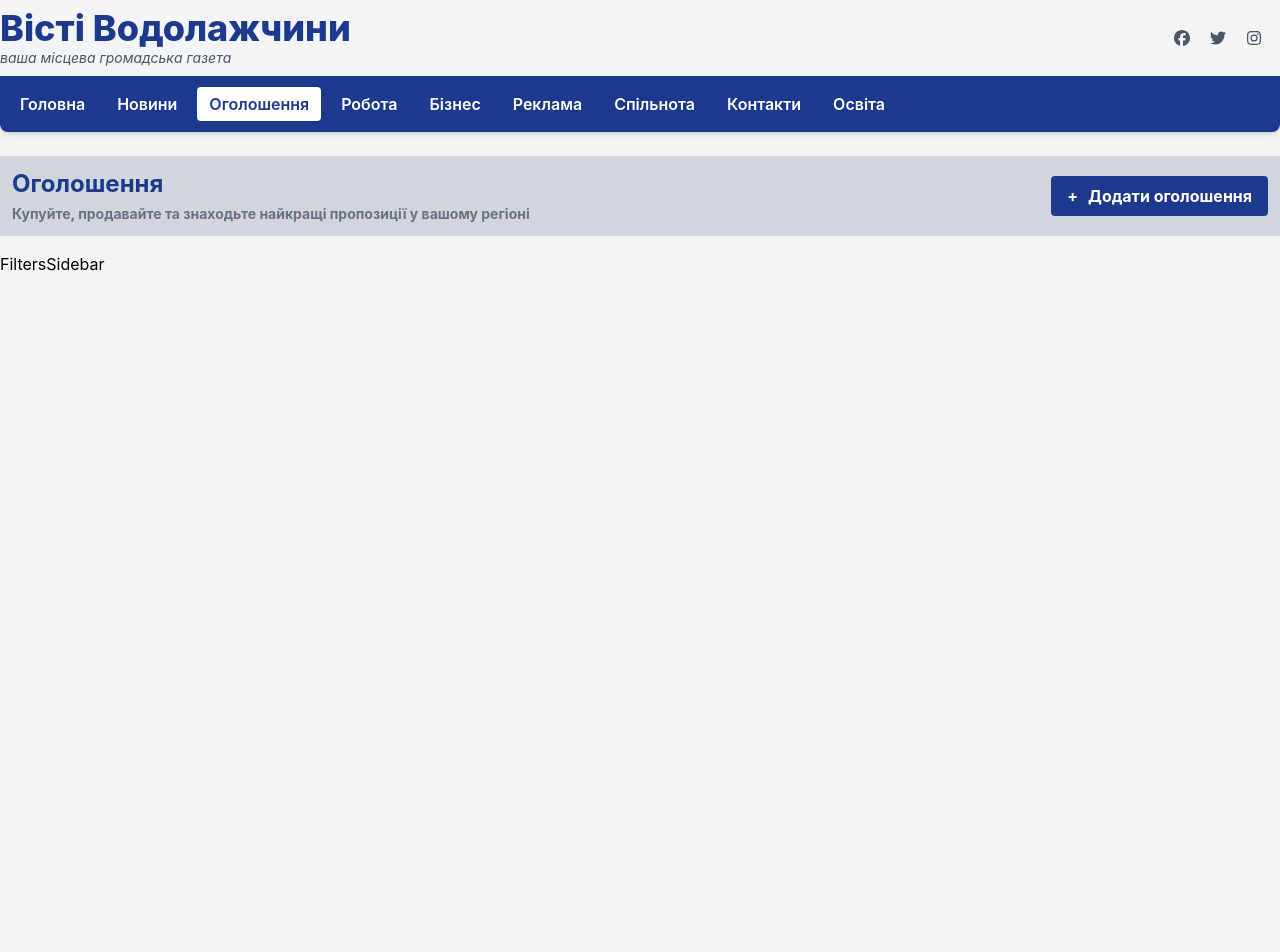
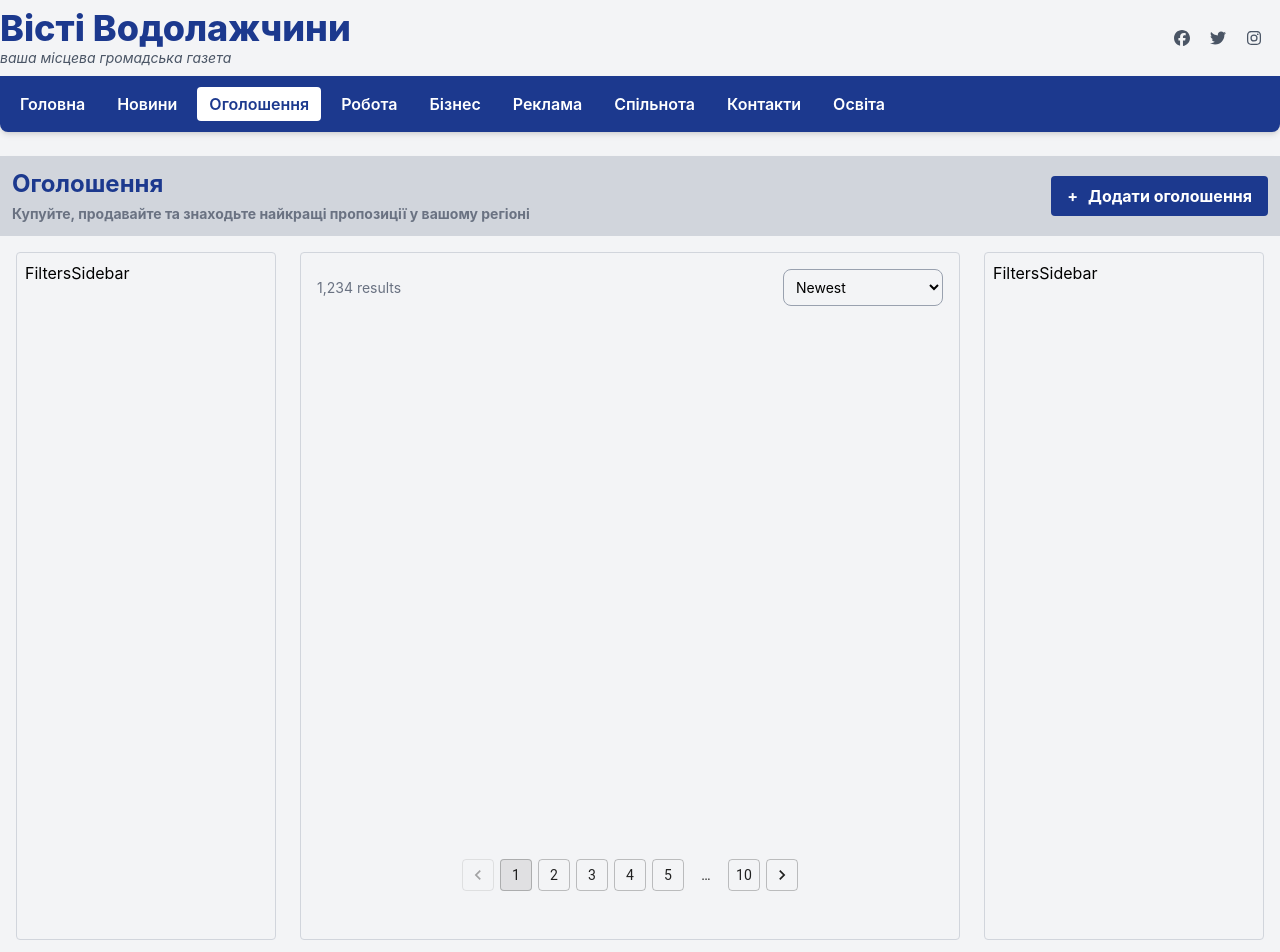
Before and after one commit to mar1anDEV/news-front-end-supabase, a React (Vite) app: page /classifieds in a window 1280 px wide. Shown: the top 952 px of the page. Built offline with nearby package versions, Linux system fonts and the light colour scheme.

Commit message:
classifieds page

```diff
--- /dev/null
+++ b/src/components/layouts/Listing.tsx
@@ -0,0 +1,14 @@
+import React from 'react'
+import MUIPagination from '../ui/pagination/MUIPagination'
+interface Props{
+    type?: string
+}
+function Listing({type}:Props) {
+  return (
+    <div key={type}>
+        <MUIPagination/>
+    </div>
+  )
+}
+
+export default Listing
--- /dev/null
+++ b/src/components/layouts/panels/ListingPanel.tsx
@@ -0,0 +1,17 @@
+import React from 'react'
+import MUIPagination from '../../ui/pagination/MUIPagination'
+function ListingPanel({ children }: { children?: React.ReactNode }) {
+  return (
+    <main className='min-w-0 space-y-4 h-full border border-gray-300 rounded'>
+        <div className='flex flex-col justify-between h-full p-4'>
+            <div className='children'>
+                {children}
+            </div>
+
+        <MUIPagination/>
+        </div>
+    </main>
+  )
+}
+
+export default ListingPanel
--- a/src/components/layouts/sidebars/filters/FiltersSidebar.tsx
+++ b/src/components/layouts/sidebars/filters/FiltersSidebar.tsx
@@ -2,7 +2,7 @@ import React from 'react'
 
 function FiltersSidebar() {
   return (
-    <aside>FiltersSidebar</aside>
+    <aside className='rounded border border-gray-300 p-2'>FiltersSidebar</aside>
   )
 }
 
--- /dev/null
+++ b/src/components/ui/ListingToolBar.tsx
@@ -0,0 +1,16 @@
+function ListingsToolbar() {
+  return (
+    <div className="flex items-center justify-between">
+      <p className="text-sm text-gray-500">1,234 results</p>
+
+      <div className="flex items-center gap-2">
+        <select className="border border-gray-400 outline-0 rounded-lg px-2 py-2 text-sm">
+          <option>Newest</option>
+          <option>Price: Low → High</option>
+        </select>
+      </div>
+    </div>
+  )
+}
+
+export default ListingsToolbar
--- /dev/null
+++ b/src/components/ui/pagination/MUIPagination.tsx
@@ -0,0 +1,16 @@
+import React from 'react'
+import Pagination from '@mui/material/Pagination';
+import Stack from '@mui/material/Stack';
+function MUIPagination() {
+  return (
+    <div className="pagination p-4 my-2">
+              <div className="w-fit mx-auto my-2">
+                <Stack spacing={2}>
+                  <Pagination count={10} variant="outlined" shape="rounded" />
+                </Stack>
+              </div>
+        </div>
+  )
+}
+
+export default MUIPagination
--- a/src/pages/Classifieds.tsx
+++ b/src/pages/Classifieds.tsx
@@ -3,7 +3,8 @@ import Layout from "../components/layouts/containerLayouts/Layout"
 import ListingPageLayout from "../components/layouts/containerLayouts/ListingPageLayout"
 import FiltersSidebar from "../components/layouts/sidebars/filters/FiltersSidebar"
 import PageHeader from "../components/layouts/header/Header"
-
+import ListingPanel from "../components/layouts/panels/ListingPanel"
+import ListingsToolbar from "../components/ui/ListingToolBar"
 function Classifieds() {
   return (
     <Layout>
@@ -20,11 +21,12 @@ function Classifieds() {
               path="/post"
               />
 
-            <div className="grid gap-6 mt-4 grid-cols-1 md:grid-cols-[240px_minmax(0,1fr)] xl:grid-cols-[260px_minmax(0,1fr)_280px]">
-                <FiltersSidebar
-
-
-                />
+            <div className="mx-4 mb-4 grid gap-6 mt-4 grid-cols-1 md:grid-cols-[240px_minmax(0,1fr)] xl:grid-cols-[260px_minmax(0,1fr)_280px] h-full">
+                <FiltersSidebar/>
+                <ListingPanel>
+                  <ListingsToolbar/>
+                </ListingPanel>
+                <FiltersSidebar/>
             </div>
 
 
```
